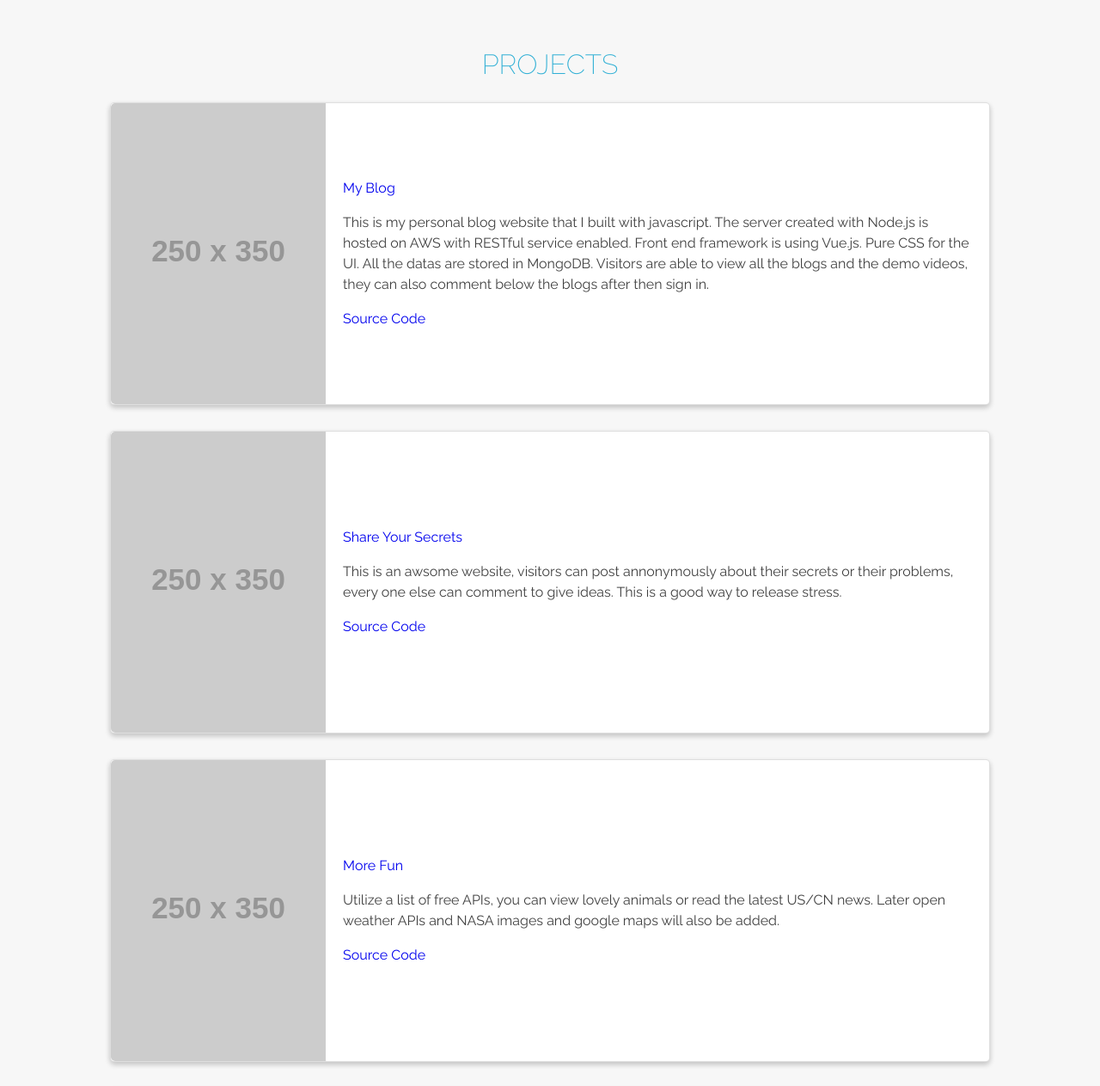
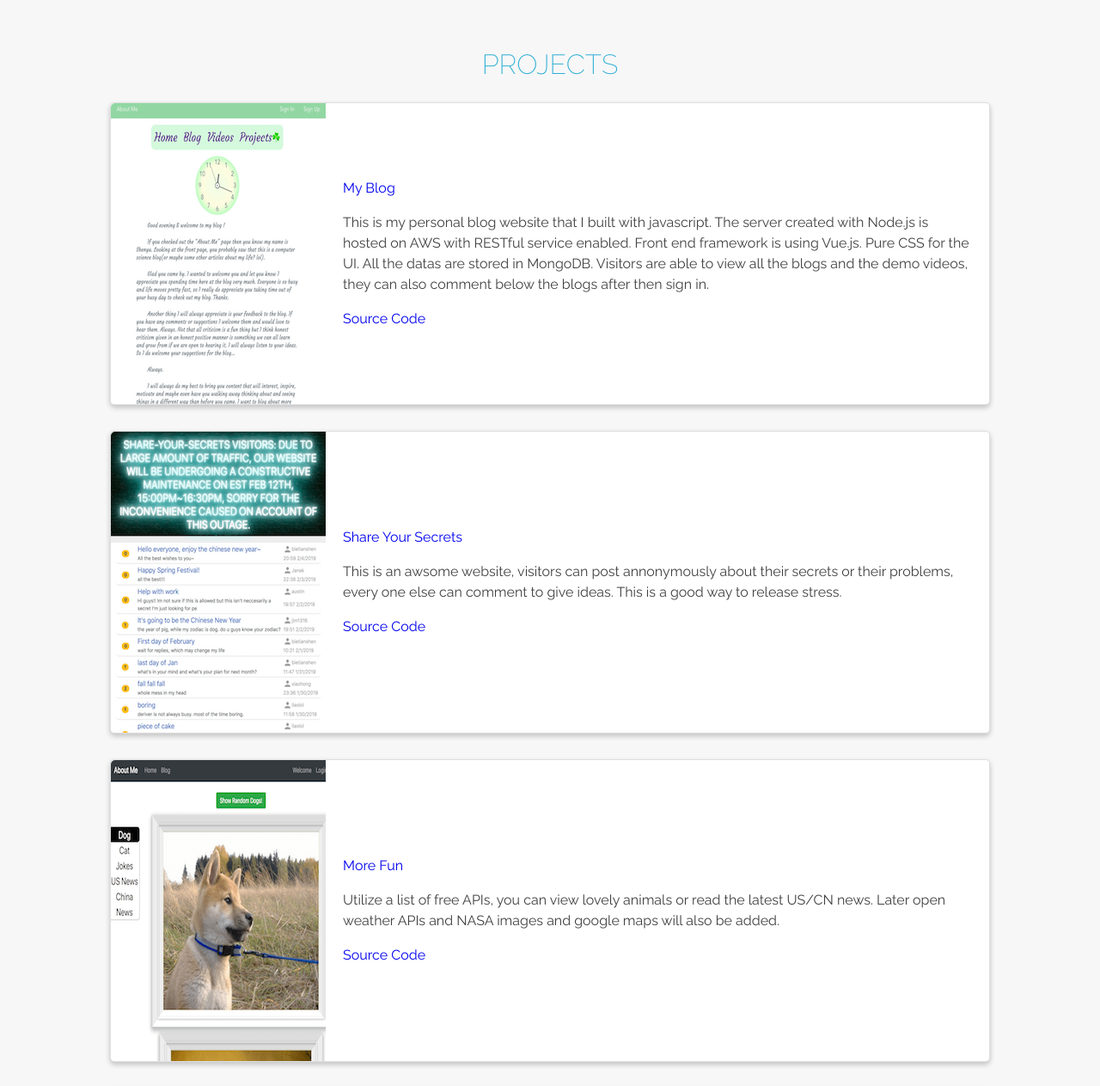
Before and after one commit to lishenyu16/portfolio, a plain HTML site: page index.html in a window 1280 px wide. Shown: the part 2366-3629 px from the top of the page at 86% size. Drawn offline with Linux system fonts and the light colour scheme; placeholder pictures from the web are drawn by us.

Commit message:
add projects images

```diff
--- a/index.html
+++ b/index.html
@@ -155,7 +155,7 @@
                             <!-- CARD #1 -->
                         <div class="project-card">
                             <div class="project-image">
-                                <img src="http://placehold.it/250x350">
+                                <img src="./images/blog.png">
                             </div>
                             <div class="project-content">
                                 <h4><a style='text-decoration: none' target='_blank'  href="http://shenyu16.com">My Blog</a></h4>
@@ -169,7 +169,7 @@
                             <!-- CARD #2 -->
                         <div class="project-card">
                             <div class="project-image">
-                                <img src="http://placehold.it/250x350">
+                                <img src="./images/share.png">
                             </div>
                             <div class="project-content">
                                 <h4><a style='text-decoration: none' target='_blank' href="http://shenyu16.com:8081/#/">Share Your Secrets</a></h4>
@@ -182,7 +182,7 @@
                             <!-- CARD #3 -->
                         <div class="project-card">
                             <div class="project-image">
-                                <img src="http://placehold.it/250x350">
+                                <img src="./images/morefun.png">
                             </div>
                             <div class="project-content">
                                 <h4><a style='text-decoration: none' target='_blank'  href="https://lishenyu16.github.io/morefun">More Fun</a></h4>
@@ -193,7 +193,7 @@
                             <!-- CARD #4 -->
                         <div class="project-card">
                             <div class="project-image">
-                                <img src="http://placehold.it/250x350">
+                                <img src="./images/burger.png">
                             </div>
                             <div class="project-content">
                                 <h4><a style='text-decoration: none' target='_blank'  href="https://lishenyu16.github.io/burger-react">Burger Builder(React)</a></h4>
```
Also changed, not shown: images/blog.png (added), images/burger.png (added), images/morefun.png (added), images/share.png (added), 1 other file.
